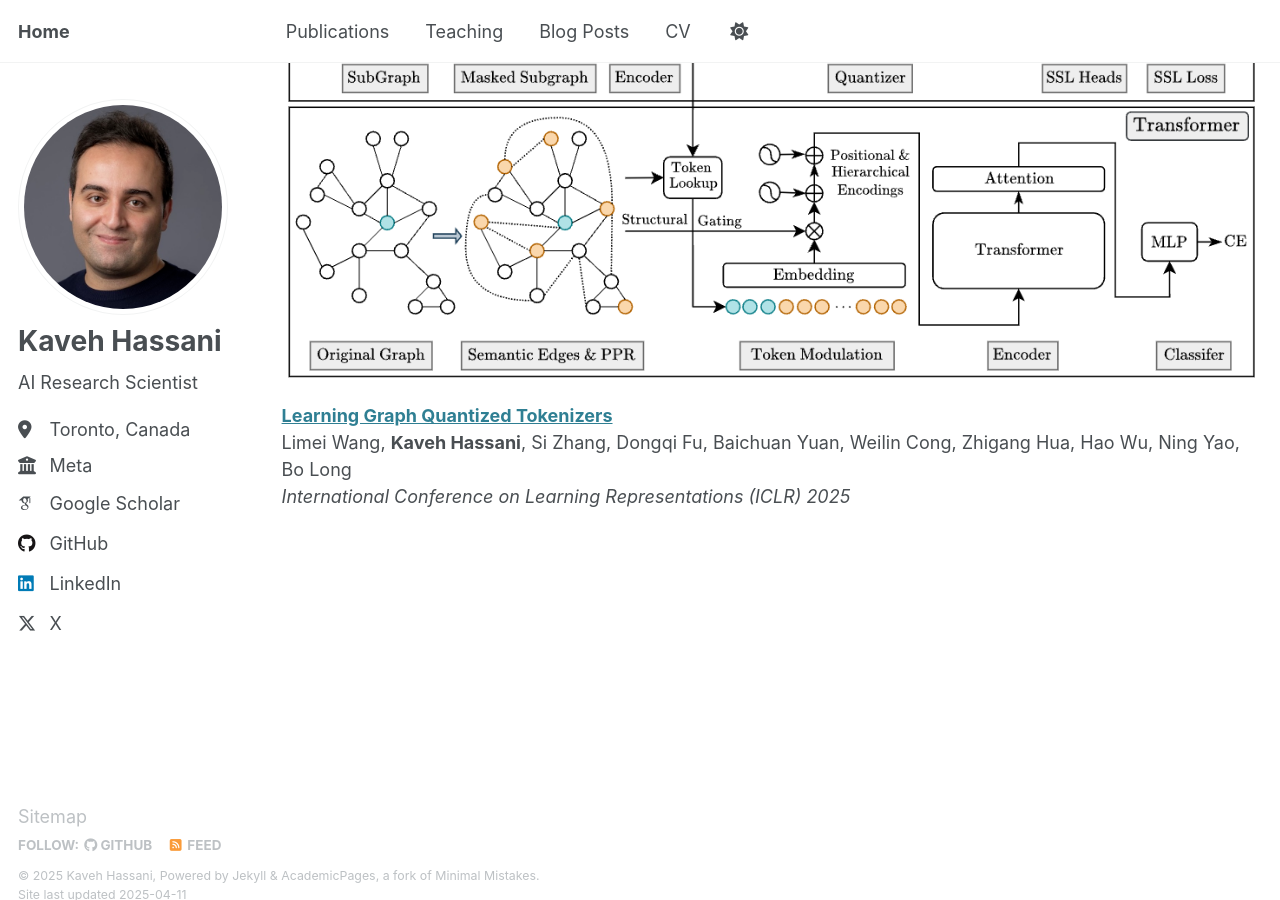
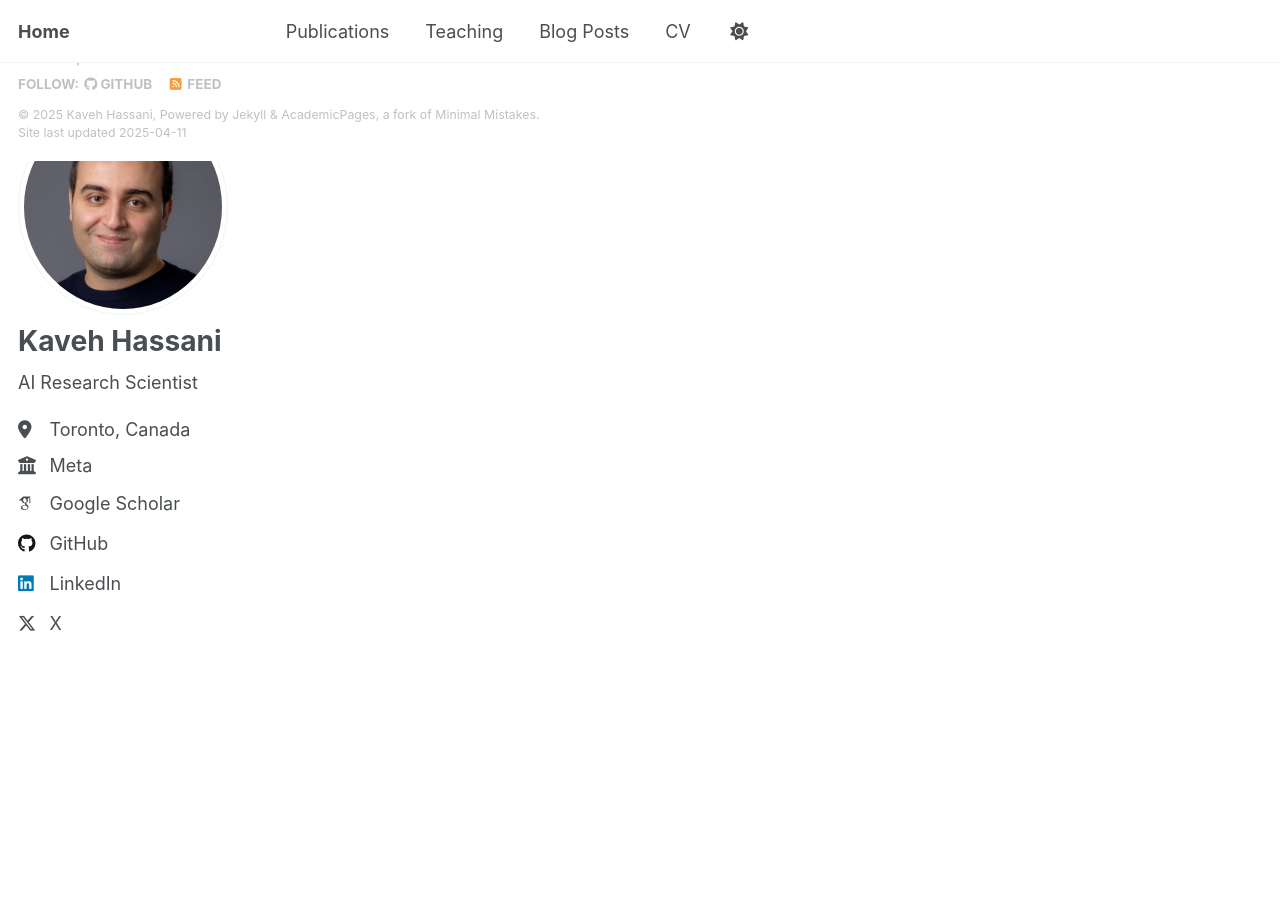
Before and after one commit to kavehhassani/kavehhassani.github.io, a Jekyll site: the page built from _pages/publications.html, in a window 1280 px wide and 900 px high, scrolled down 1158 px. Built offline with Jekyll 4.4.1, drawn with Linux system fonts in a browser that asks for light colours; some web fonts are replaced.

Commit message:
Update publications.html

```diff
--- a/_pages/publications.html
+++ b/_pages/publications.html
@@ -8,28 +8,6 @@ author_profile: true
 {% if site.author.googlescholar %}
   <div class="wordwrap">You can also find my articles on <a href="{{site.author.googlescholar}}">my Google Scholar profile</a>.</div>
 {% endif %}
-
-<!-- <ul>
-  <li>Limei Wang, Kaveh Hassani, Si Zhang, Dongqi Fu, Baichuan Yuan, Weilin Cong, Zhigang Hua, Hao Wu, Ning Yao, Bo Long, Learning Graph Quantized Tokenizers, International Conference on Learning Representations (ICLR) 2025
-<br> <a href="https://arxiv.org/abs/2410.13798">[Paper]</a></li>
-  <li><b>Bold Text</b> with some description</li>
-  <li><i>Italic Text</i> and more content</li>
-</ul> -->
-
-<tr id="piggyback">
-<td width="25%" valign="top">
-<img id="teaser" src="/images/gqt.png">
-</td>
-<td width="75%" valign="center">
-<p>
-<b><a target="_blank" href="https://arxiv.org/abs/2410.13798">Learning Graph Quantized Tokenizers</a></b>
-<br>
-Limei Wang, <strong>Kaveh Hassani</strong>, Si Zhang, Dongqi Fu, Baichuan Yuan, Weilin Cong, Zhigang Hua, Hao Wu, Ning Yao, Bo Long
-<br>
-<i> International Conference on Learning Representations (ICLR) 2025</i><br>
-</p>
-</td>
-</tr>
 
 
 <tr id="piggyback">
```
